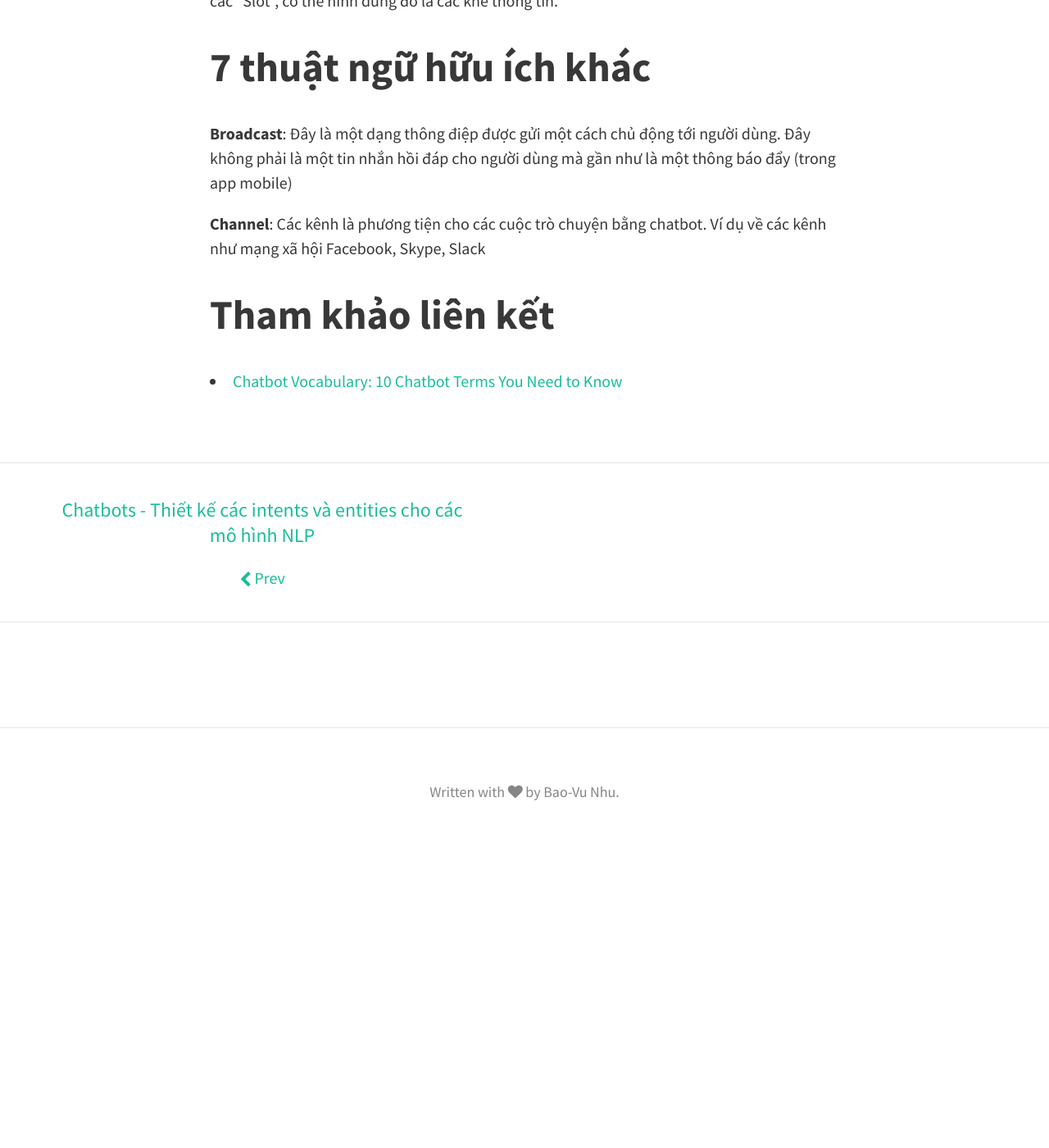
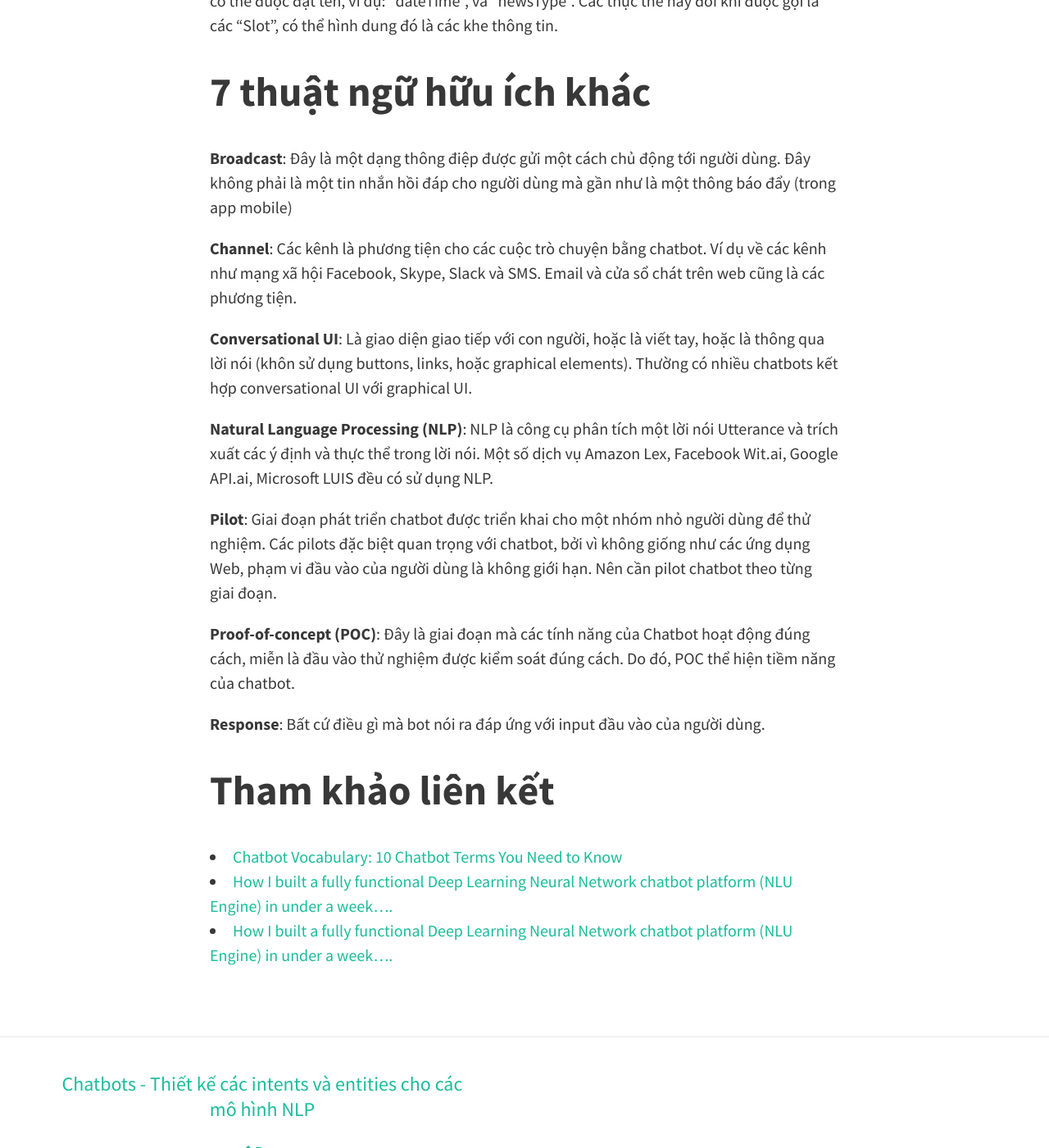
Before and after one commit to vunb/vunb.github.io, a Jekyll site: the page built from _posts/2017-08-28-10-thuat-ngu-chatbots.md, in a window 1280 px wide and 1400 px high, scrolled down 1438 px. Shown: the whole window at 82% size. Built offline with Jekyll 4.4.1, drawn with Linux system fonts in a browser that asks for light colours; nearby versions of some CDN libraries; comment, search, counter and statistics services are not loaded; before the commit the page ends 2481 px from its top, so only the background shows below that; some of the changed text lies outside the part shown.

Commit message:
update chatbot terms and reference link

```diff
--- a/_posts/2017-08-28-10-thuat-ngu-chatbots.md
+++ b/_posts/2017-08-28-10-thuat-ngu-chatbots.md
@@ -7,7 +7,7 @@ tags: chatbot-design
 
 ![10 thuật ngữ chatbots cần biết](/img/chatbots-intent-entity-utterances.png)
 
-Có thể khi tìm hiểu về chatbots và xử lý ngôn ngữ tự nhiên, sẽ có nhiều từ vựng hay các thuật ngữ làm cho bạn cảm thấy khó hình dung, hoặc cảm thấy dễ bị lẫn lộn với nhau. Sau đây là 10 thuật ngữ mà chúng ta cần biết và phân biệt chúng.
+Có thể khi tìm hiểu về chatbots và xử lý ngôn ngữ tự nhiên, sẽ có nhiều từ vựng hay các thuật ngữ làm cho bạn cảm thấy khó hình dung, hoặc cảm thấy dễ bị lẫn lộn với nhau. Sau đây là 10 thuật ngữ mà chúng ta cần biết và phân biệt chúng khi nghiên cứu và tìm hiểu về chatbots.
 
 3 thuật ngữ quan trọng: Utterances, intents và entities
 =======================================================
@@ -25,13 +25,25 @@ Có thể khi tìm hiểu về chatbots và xử lý ngôn ngữ tự nhiên, s
 
 **Broadcast**: Đây là một dạng thông điệp được gửi một cách chủ động tới người dùng. Đây không phải là một tin nhắn hồi đáp cho người dùng mà gần như là một thông báo đẩy (trong app mobile)
 
-**Channel**: Các kênh là phương tiện cho các cuộc trò chuyện bằng chatbot. Ví dụ về các kênh như mạng xã hội Facebook, Skype, Slack
+**Channel**: Các kênh là phương tiện cho các cuộc trò chuyện bằng chatbot. Ví dụ về các kênh như mạng xã hội Facebook, Skype, Slack và SMS. Email và cửa sổ chát trên web cũng là các phương tiện.
 
+**Conversational UI**: Là giao diện giao tiếp với con người, hoặc là viết tay, hoặc là thông qua lời nói (khôn sử dụng buttons, links, hoặc graphical elements). Thường có nhiều chatbots kết hợp conversational UI với graphical UI.
 
+**Natural Language Processing (NLP)**: NLP là công cụ phân tích một lời nói Utterance và trích xuất các ý định và thực thể trong lời nói. Một số dịch vụ Amazon Lex, Facebook Wit.ai, Google API.ai, Microsoft LUIS đều có sử dụng NLP.
+
+**Pilot**: Giai đoạn phát triển chatbot được triển khai cho một nhóm nhỏ người dùng để thử nghiệm. Các pilots đặc biệt quan trọng với chatbot, bởi vì không giống như các ứng dụng Web, phạm vi đầu vào của người dùng là không giới hạn. Nên cần pilot chatbot theo từng giai đoạn.
+
+**Proof-of-concept (POC)**: Đây là giai đoạn mà các tính năng của Chatbot hoạt động đúng cách, miễn là đầu vào thử nghiệm được kiểm soát đúng cách. Do đó, POC thể hiện tiềm năng của chatbot.
+
+**Response**: Bất cứ điều gì mà bot nói ra đáp ứng với input đầu vào của người dùng.
 
 Tham khảo liên kết
 ==================
 
 * [Chatbot Vocabulary: 10 Chatbot Terms You Need to Know][1]
+* [How I built a fully functional Deep Learning Neural Network chatbot platform (NLU Engine) in under a week....][2]
+* [How I built a fully functional Deep Learning Neural Network chatbot platform (NLU Engine) in under a week....][3]
 
 [1]: https://chatbotsmagazine.com/chatbot-vocabulary-10-chatbot-terms-you-need-to-know-3911b1ef31b4
+[2]: https://www.techbubble.info/blog/artificial-intelligence/chatbots/entry/deep-learning-neural-network-nlu-engine
+[3]: https://chatbotsmagazine.com/how-i-built-a-fully-functional-deep-learning-neural-network-chatbot-platform-nlu-engine-in-under-1765180d16db
```
